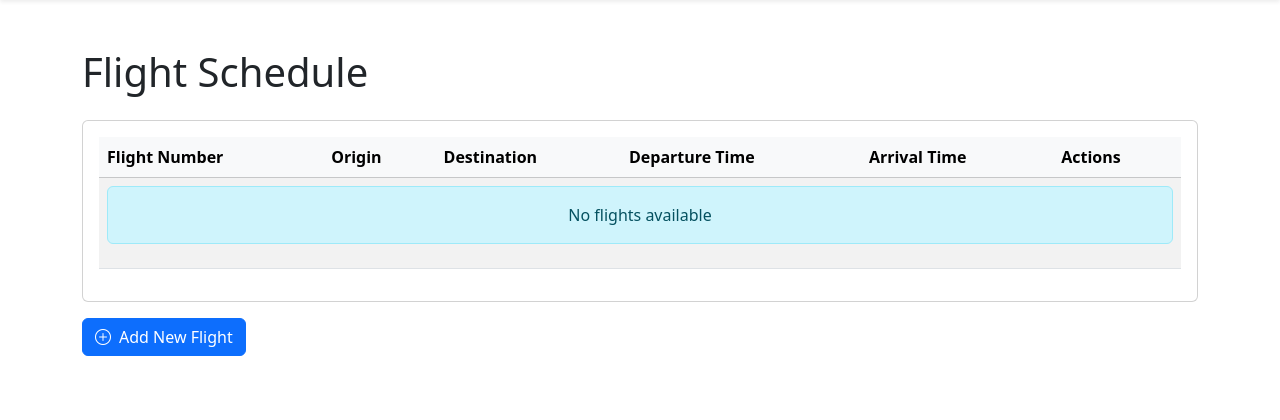
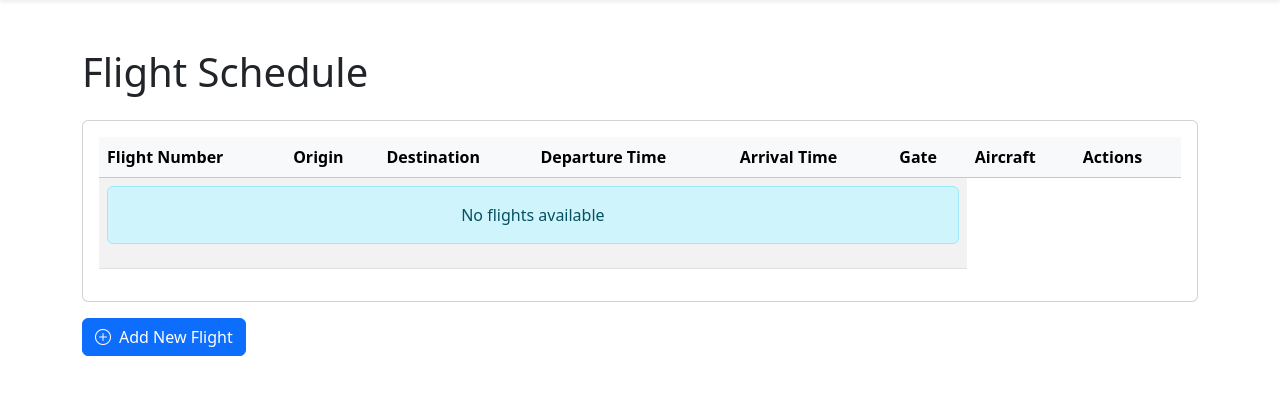
Before and after one commit to biobinary/osaka-flight-scheduler, a Flask app: page / in a window 1280 px wide. Shown: the part 56-476 px from the top of the page. Run offline with Flask 3, Linux system fonts and the light colour scheme; data that the repository does not hold is empty.

Commit message:
membenahi tampilan

```diff
--- a/templates/homepage.html
+++ b/templates/homepage.html
@@ -17,6 +17,8 @@
                             <th>Destination</th>
                             <th>Departure Time</th>
                             <th>Arrival Time</th>
+                            <th>Gate</th>
+                            <th>Aircraft</th>
                             <th>Actions</th>
                         </tr>
                     </thead>
@@ -28,6 +30,8 @@
                             <td>{{ flight.destination }}</td>
                             <td>{{ flight.departure_time }}</td>
                             <td>{{ flight.arrival_time }}</td>
+                            <td>{{ flight.gate.gate }}</td>
+                            <td>{{ flight.aircraft.aircraft_name }}</td>
                             <td>
                                 <div class="btn-group btn-group-sm" role="group">
                                     <form action="{{ url_for('delete_flight', flight_id=flight.id) }}" method="POST" style="display:inline;">
```
